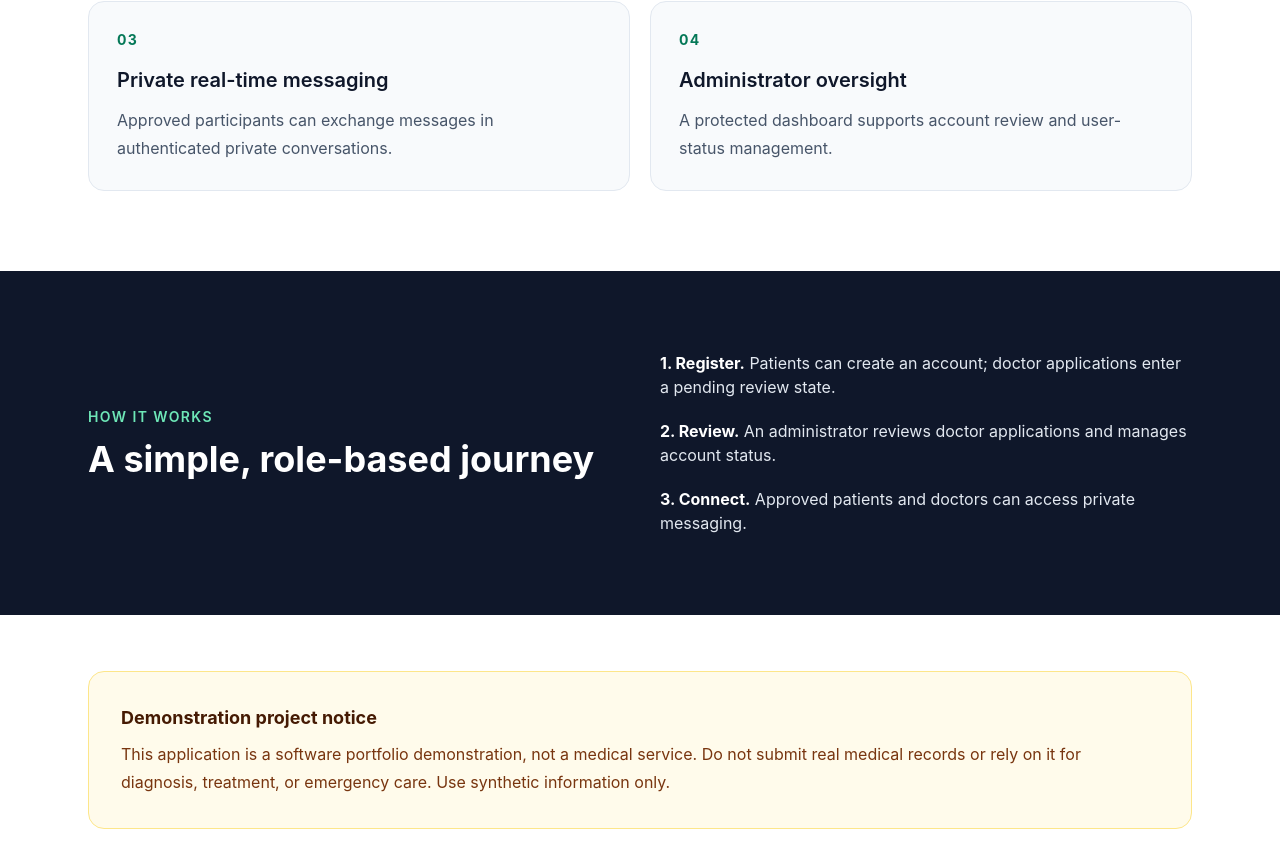
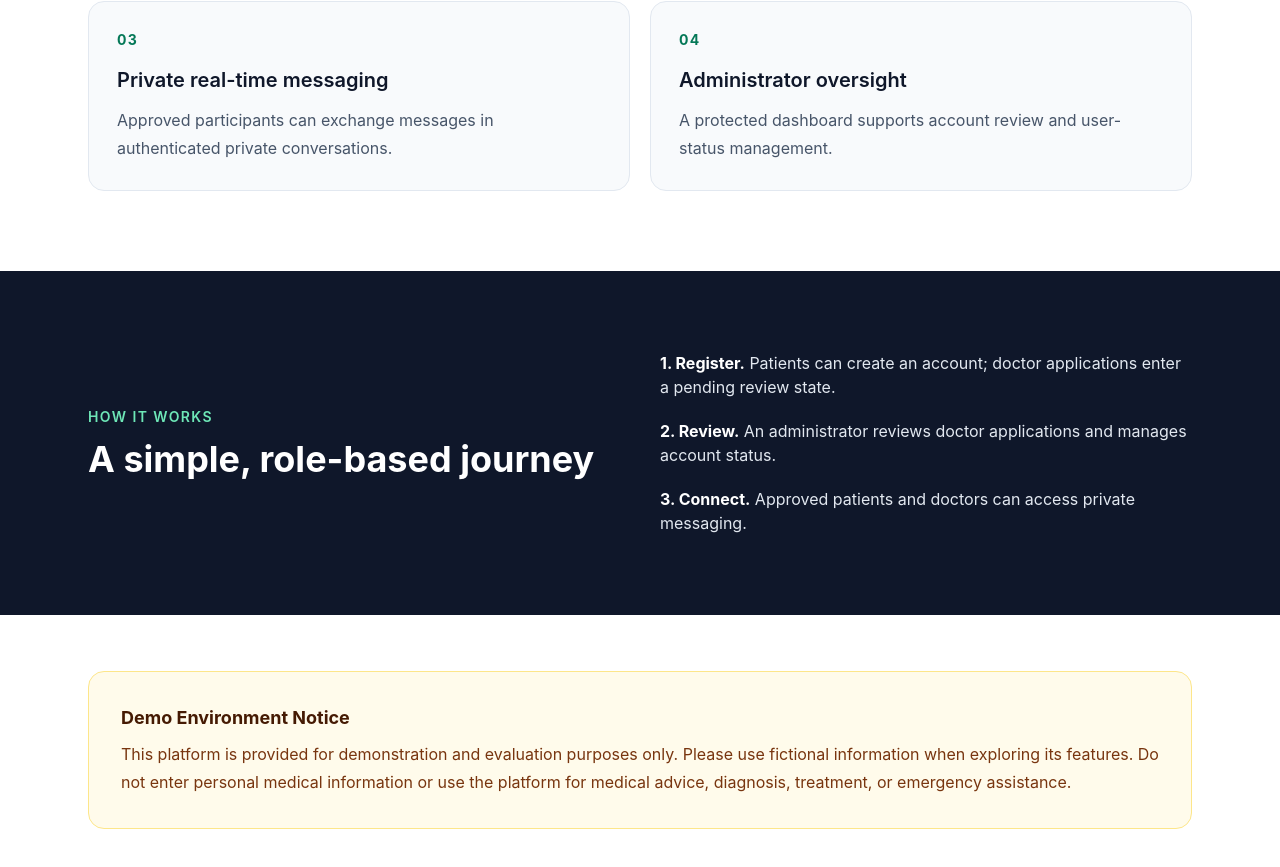
Before and after one commit to Toppybankz/health-consultation-frontend, a React (Create React App) app: page / in a window 1280 px wide. Shown: the part 1197-2064 px from the top of the page. Built offline with nearby package versions, Linux system fonts and the light colour scheme; no server answers.

Commit message:
Use a professional demo environment notice

```diff
--- a/src/pages/Home.js
+++ b/src/pages/Home.js
@@ -98,11 +98,12 @@ const Home = () => (
 
     <section className="mx-auto max-w-6xl px-6 py-14">
       <div className="rounded-2xl border border-amber-200 bg-amber-50 p-6 md:p-8">
-        <h2 className="text-lg font-bold text-amber-950">Demonstration project notice</h2>
+        <h2 className="text-lg font-bold text-amber-950">Demo Environment Notice</h2>
         <p className="mt-2 leading-7 text-amber-900">
-          This application is a software portfolio demonstration, not a medical service.
-          Do not submit real medical records or rely on it for diagnosis, treatment, or emergency care.
-          Use synthetic information only.
+          This platform is provided for demonstration and evaluation purposes only.
+          Please use fictional information when exploring its features. Do not enter personal
+          medical information or use the platform for medical advice, diagnosis, treatment,
+          or emergency assistance.
         </p>
       </div>
     </section>
```
